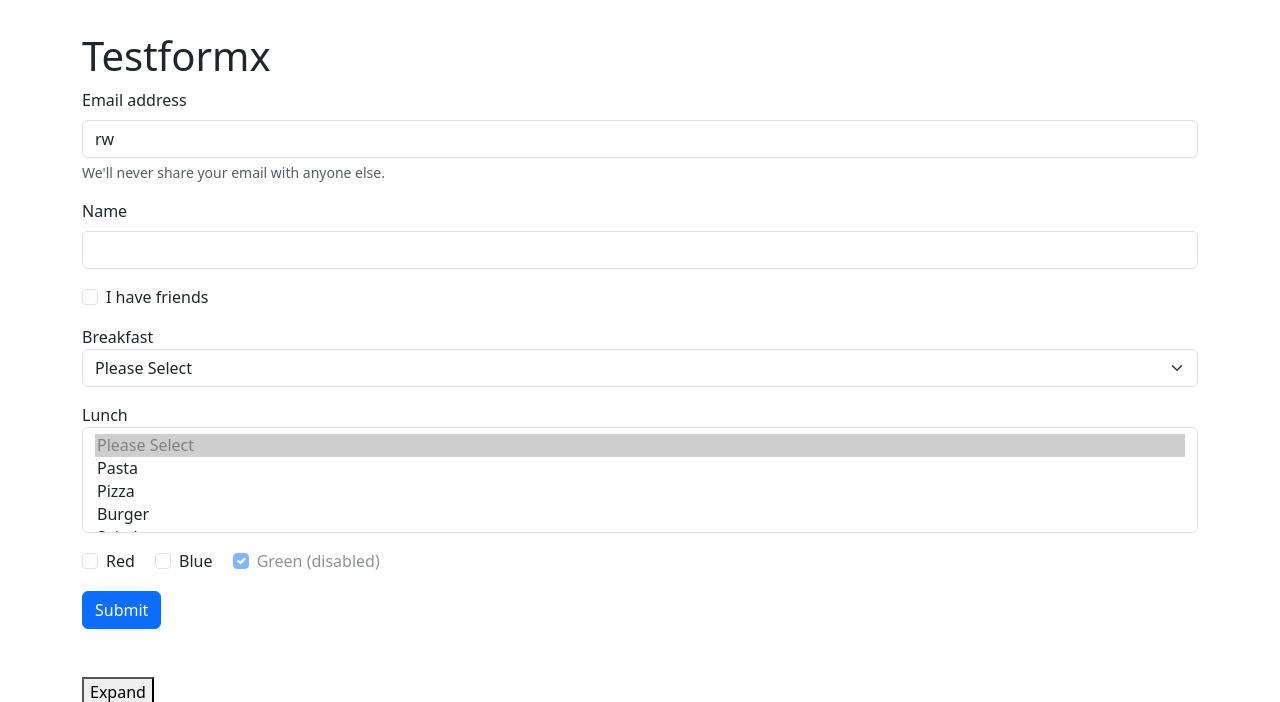
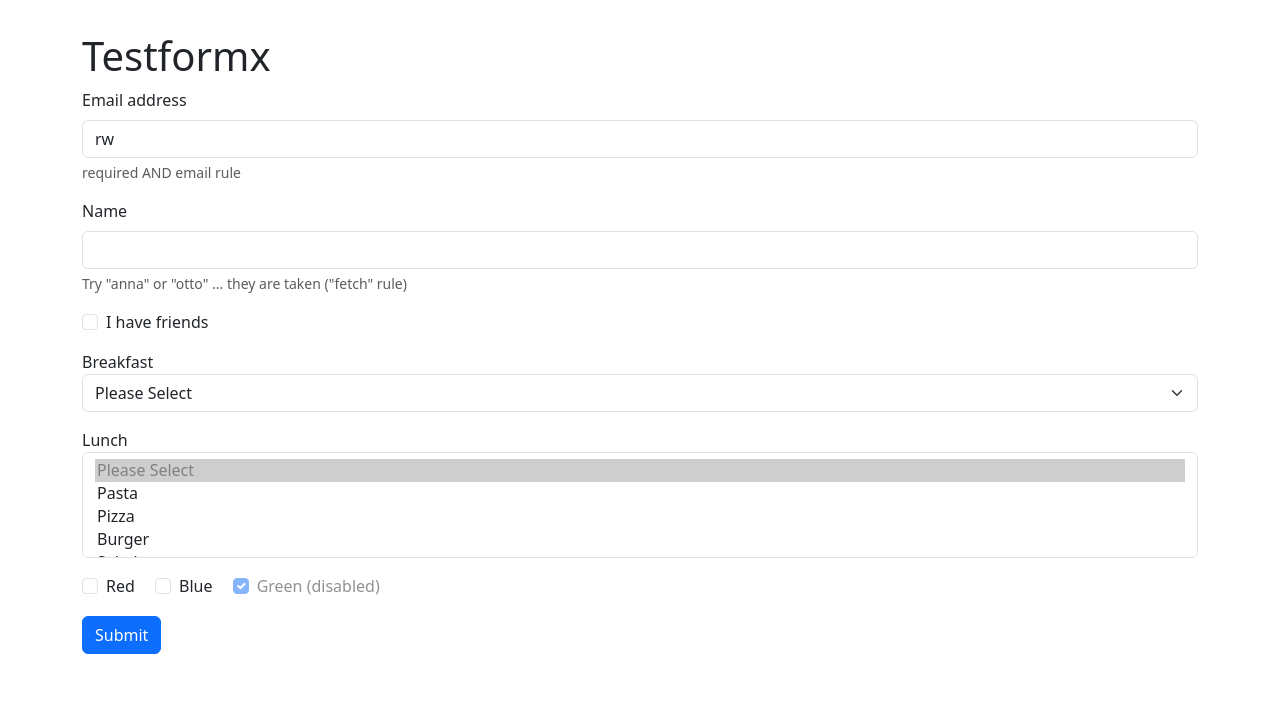
Before and after one commit to cwmoss/st.bernard, a PHP site: page / in a window 1280 px wide. Shown: the top 702 px of the page. Run offline with PHP 8.4, Linux system fonts and the light colour scheme.

Commit message:
custom messages

```diff
--- a/index.php
+++ b/index.php
@@ -12,10 +12,10 @@ $the_route = match ([$http_method, $path]) {
 
 function handle_request($page, $params = []) {
     if ($page == 'check_username') {
-        sleep(3);
+        sleep(2);
         $resp = ['ok' => true, 'in' => $params];
         if ($params['value'] == 'anna' || $params['value'] == 'otto') {
-            $resp = ['ok' => false, 'msg' => 'Name is already taken'];
+            $resp = ['ok' => false, 'msg' => 'This name is already taken'];
         }
         json_resp($resp);
     }
@@ -74,7 +74,8 @@ $rules = [
     'breakfast' => ['required']
 ];
 $messages = [
-    'email' => ['required' => 'E-Mail-Adresse darf nicht leer sein', 'email' => 'Ungültige E-Mail']
+    'email' => ['required' => 'We need your email address', 'email' => 'This is not a valid email address'],
+    'nickname' => ['required' => 'Because we are your friends, we need to know your nickname']
 ];
 
 ?>
@@ -128,13 +129,15 @@ $messages = [
 
             <div class="mb-3"><label for="email" class="form-label">Email address</label>
                 <input type="email" value="rw" name="email" class="form-control" id="email" aria-describedby="emailHelp">
-                <div id="emailHelp" class="form-text">We'll never share your email with anyone else.</div>
+                <div id="emailHelp" class="form-text">required AND email rule</div>
                 <div class="invalid-feedback">
 
                 </div>
             </div>
             <div class="mb-3"><label for="name" class="form-label">Name</label>
                 <input type="text" name="name" class="form-control " id="name">
+                <div id="nameHelp" class="form-text">Try "anna" or "otto" ... they are taken ("fetch" rule)</div>
+
                 <div class="invalid-feedback">
 
                 </div>
--- a/validator.js
+++ b/validator.js
@@ -209,6 +209,12 @@ export default class Validator {
         : "Invalid";
   }
 
+  static empty(value){
+    if (Array.isArray(value)) {
+      return value.length == 0;
+    }
+    return value === undefined || value === null || value.length == 0;
+  }
   hey() {
     console.log("huhu");
   }
@@ -246,7 +252,8 @@ export default class Validator {
     }
   }
   get_message(name, rule, rmsg) {
-    let msg = this.rules["m"][name]?.rule
+    let msg = ""
+    if(this.rules["m"][name] && this.rules["m"][name][rule]) msg = this.rules["m"][name][rule]
     if(!msg && rmsg && typeof rmsg==='string') msg=rmsg
     if(!msg) msg =
        messages[rule]
@@ -278,7 +285,7 @@ const methods = {
     // Or use custom methods to implement your own email validation
     // console.log("email-regex for", value);
     return (
-      optional(element) ||
+      Validator.empty(value) ||
       /^[a-zA-Z0-9.!#$%&'*+\/=?^_`{|}~-]+@[a-zA-Z0-9](?:[a-zA-Z0-9-]{0,61}[a-zA-Z0-9])?(?:\.[a-zA-Z0-9](?:[a-zA-Z0-9-]{0,61}[a-zA-Z0-9])?)*$/.test(
         value
       )
```
